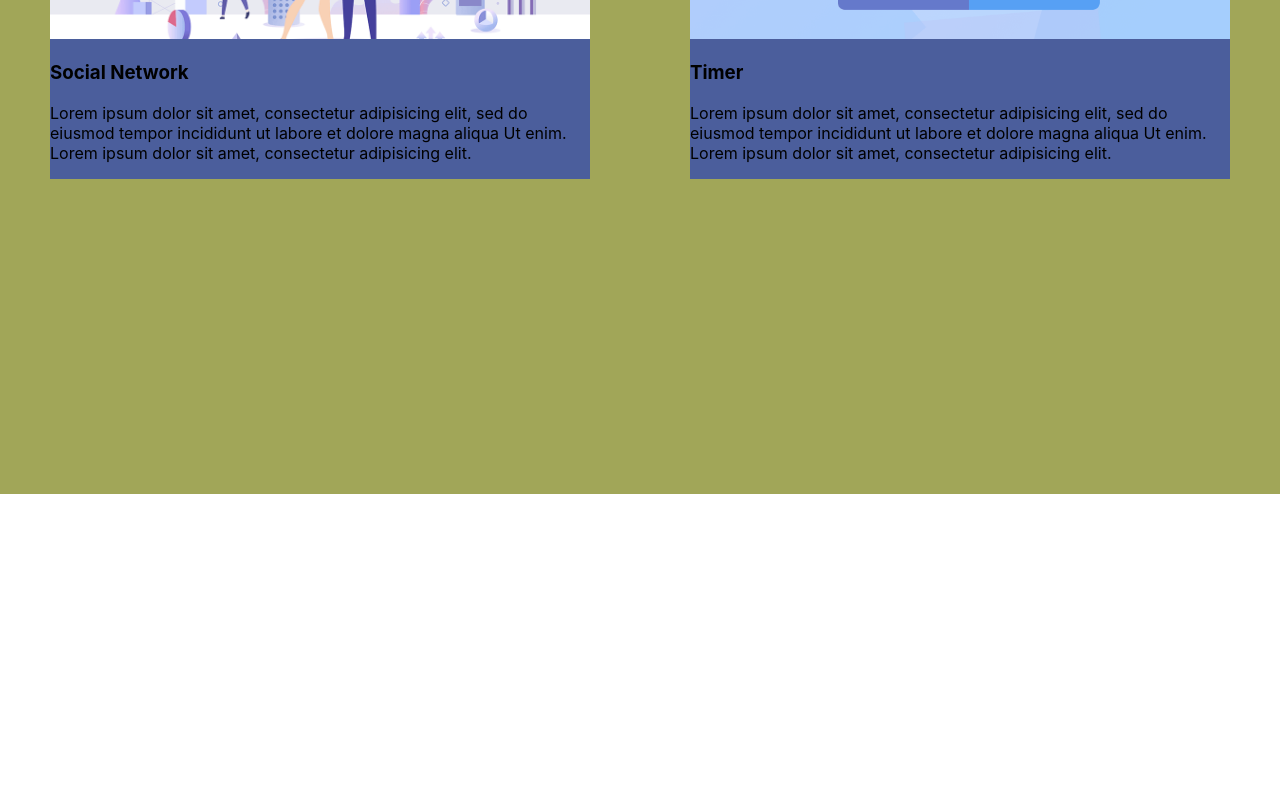
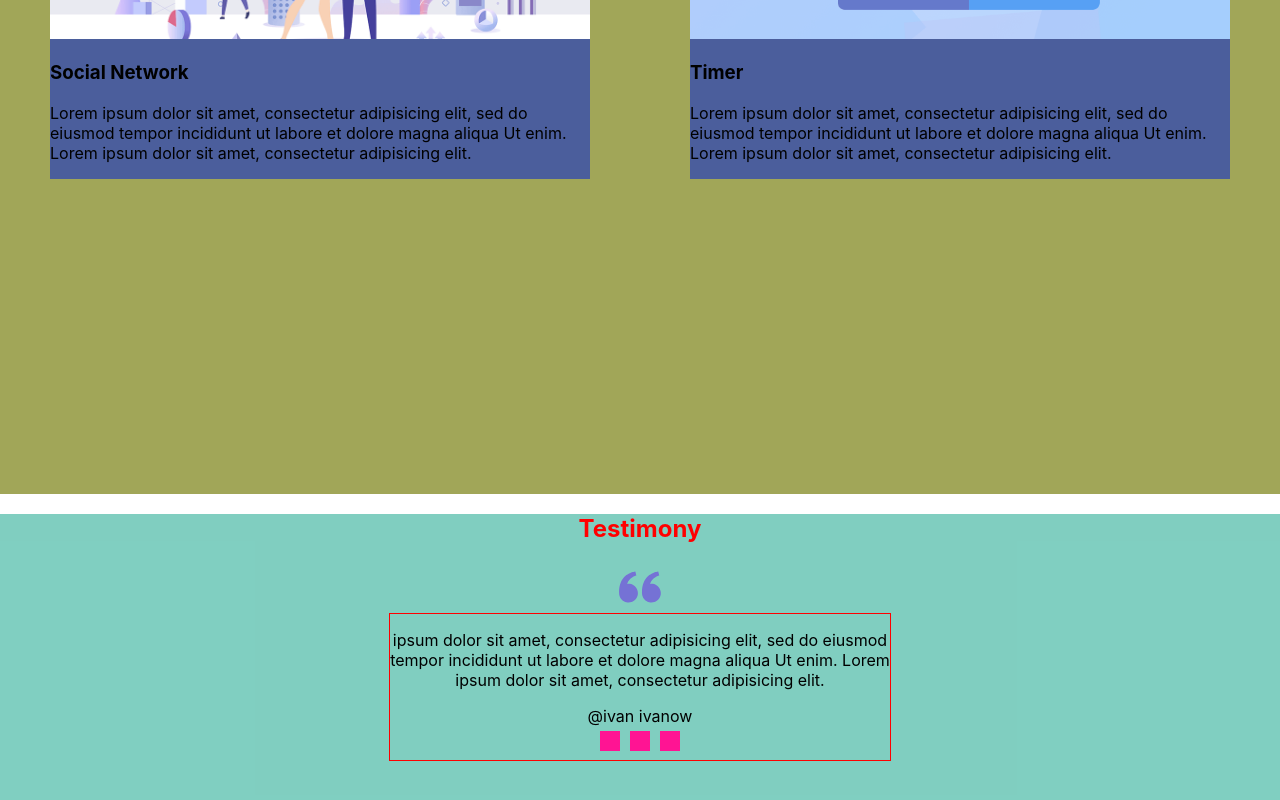
Before and after one commit to gorbanev1/portfolio1site, a React app: page / in a window 1280 px wide. Shown: the part 2000-2800 px from the top of the page. Before the commit the page ends 2494 px from the top, so only its background shows below. Built offline with nearby package versions, Linux system fonts and the light colour scheme.

Commit message:
Testimony final

```diff
--- a/src/App.tsx
+++ b/src/App.tsx
@@ -3,6 +3,7 @@ import {Header} from "./layout/header/Header";
 import { Main } from './layout/sections/main/Main';
 import {Skills} from "./layout/sections/skills/Skills";
 import {Works} from "./layout/sections/works/Works";
+import {Testimony} from "./layout/sections/Testimony/Testimony";
 
 
 function App() {
@@ -12,6 +13,7 @@ function App() {
             <Main/>
             <Skills/>
             <Works/>
+            <Testimony/>
         </div>
     );
 }
--- /dev/null
+++ b/src/components/slider/Slider.tsx
@@ -0,0 +1,50 @@
+import React from 'react';
+import styled from "styled-components";
+import {FlexWrapper} from "../FlexWrapper";
+
+export const Slider = () => {
+    return (
+        <StyledSlider>
+            <FlexWrapper>
+                <Slide>
+                    <Text> ipsum dolor sit amet, consectetur adipisicing elit, sed do eiusmod tempor incididunt ut
+                        labore et dolore magna aliqua Ut enim. Lorem ipsum dolor sit amet, consectetur adipisicing
+                        elit.</Text>
+                    <Name>@ivan ivanow</Name>
+                </Slide>
+            </FlexWrapper>
+            <Pagination>
+                <span></span>
+                <span></span>
+                <span></span>
+            </Pagination>
+        </StyledSlider>
+    );
+};
+
+const StyledSlider = styled.div`
+  border: 1px solid red;
+  display: flex;
+  flex-direction: column;
+  align-items: center;
+`
+
+const Slide = styled.div`
+  max-width: 500px;
+  text-align: center;
+`
+const Text = styled.p`
+
+`
+const Name = styled.span`
+
+`
+const Pagination = styled.div`
+  span {
+    display: inline-block;
+    width: 20px;
+    height: 20px;
+    margin: 5px;
+    background-color: deeppink;
+  }
+`
--- /dev/null
+++ b/src/layout/sections/Testimony/Testimony.tsx
@@ -0,0 +1,23 @@
+import React from 'react';
+import styled from "styled-components";
+import { FlexWrapper } from '../../../components/FlexWrapper';
+import { Icon } from '../../../components/icon/Icon';
+import {SectionTitle} from "../../../components/SectionTitle";
+import {Slider} from "../../../components/slider/Slider";
+
+export const Testimony = () => {
+    return (
+        <StyledTestimony>
+            <SectionTitle>Testimony</SectionTitle>
+            <FlexWrapper direction={'column'} align={"center"}>
+            <Icon iconId={"quote"}/>
+            <Slider/>
+            </FlexWrapper>
+        </StyledTestimony>
+    );
+};
+
+const StyledTestimony = styled.section`
+  min-height: 50vh;
+  background-color: rgba(48, 176, 153, 0.61);
+`
```
Also changed, not shown: src/assets/images/icons-sprite.svg.
